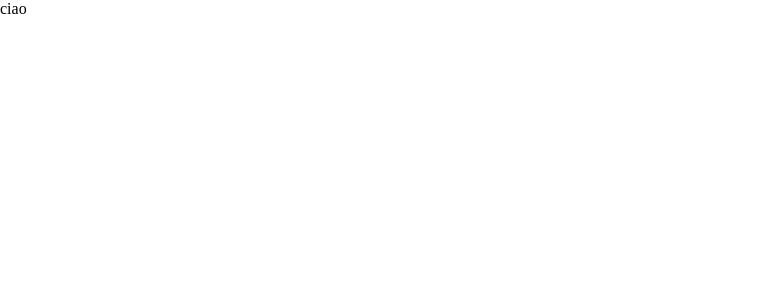
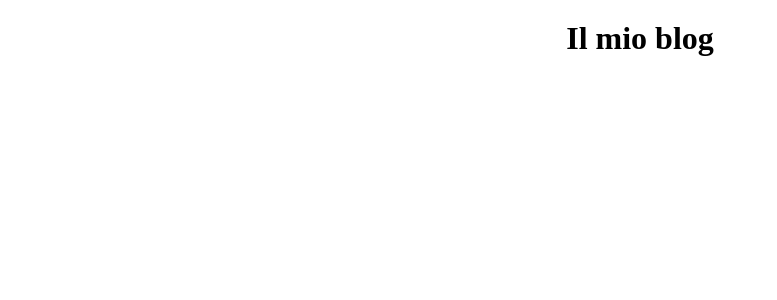
Before and after one commit to gianluca-milesi/react-components, a React (Vite) app: page / in a window 1280 px wide. Shown: the top 300 px of the page, without its empty margins (0-777 px from the left). Built offline with nearby package versions, Linux system fonts and the light colour scheme.

Commit message:
ADD: Header component

```diff
--- a/src/App.jsx
+++ b/src/App.jsx
@@ -1,7 +1,9 @@
+import Header from "./layouts/Header/Header.jsx"
+
 function App() {
   return (
     <>
-      <div>ciao</div>
+      <Header />
     </>
   )
 }
--- /dev/null
+++ b/src/layouts/Header/Header.jsx
@@ -0,0 +1,11 @@
+import style from "./Header.module.css"
+
+function Header(){
+    return(
+        <header className={style.header}>
+            <h1>Il mio blog</h1>
+        </header>
+    )
+}
+
+export default Header
--- /dev/null
+++ b/src/layouts/Header/Header.module.css
@@ -0,0 +1,4 @@
+header {
+    padding: 20px;
+    text-align: center;
+}
```
